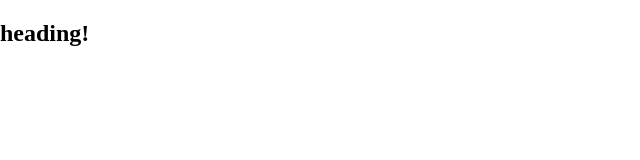
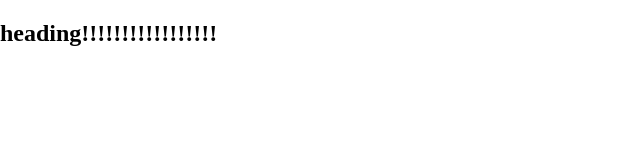
Before and after one commit to AndrDemchuk/git-test, a plain HTML site: page index.html in a window 1280 px wide. Shown: the whole page, without its empty margins (0-640 px from the left). Drawn offline with Linux system fonts and the light colour scheme.

Commit message:
branch1 commit2

```diff
--- a/index.html
+++ b/index.html
@@ -8,6 +8,6 @@
     <link rel="stylesheet" href="style.css" />
   </head>
   <body>
-    <h2>heading!</h2>
+    <h2>heading!!!!!!!!!!!!!!!!!</h2>
   </body>
 </html>
```
